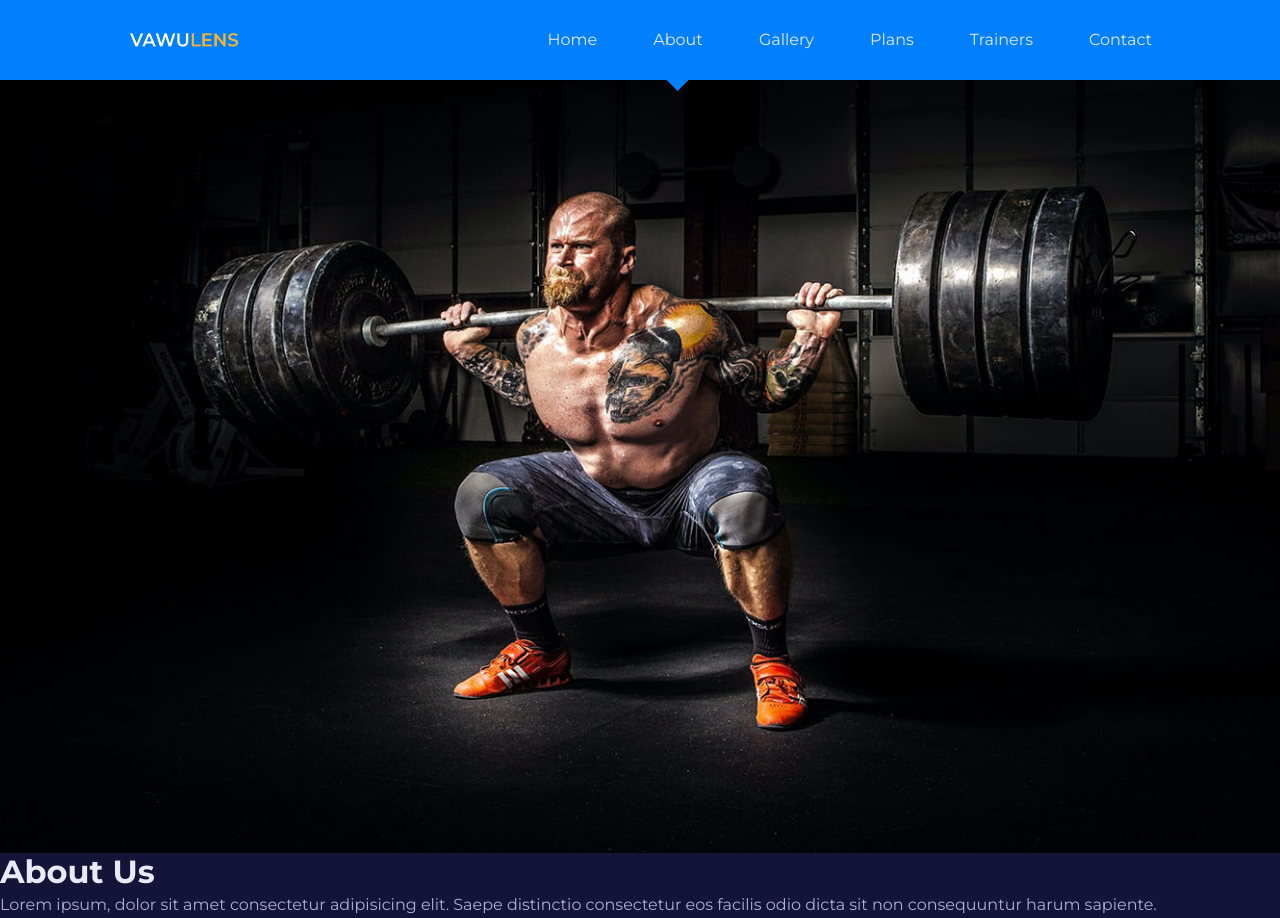
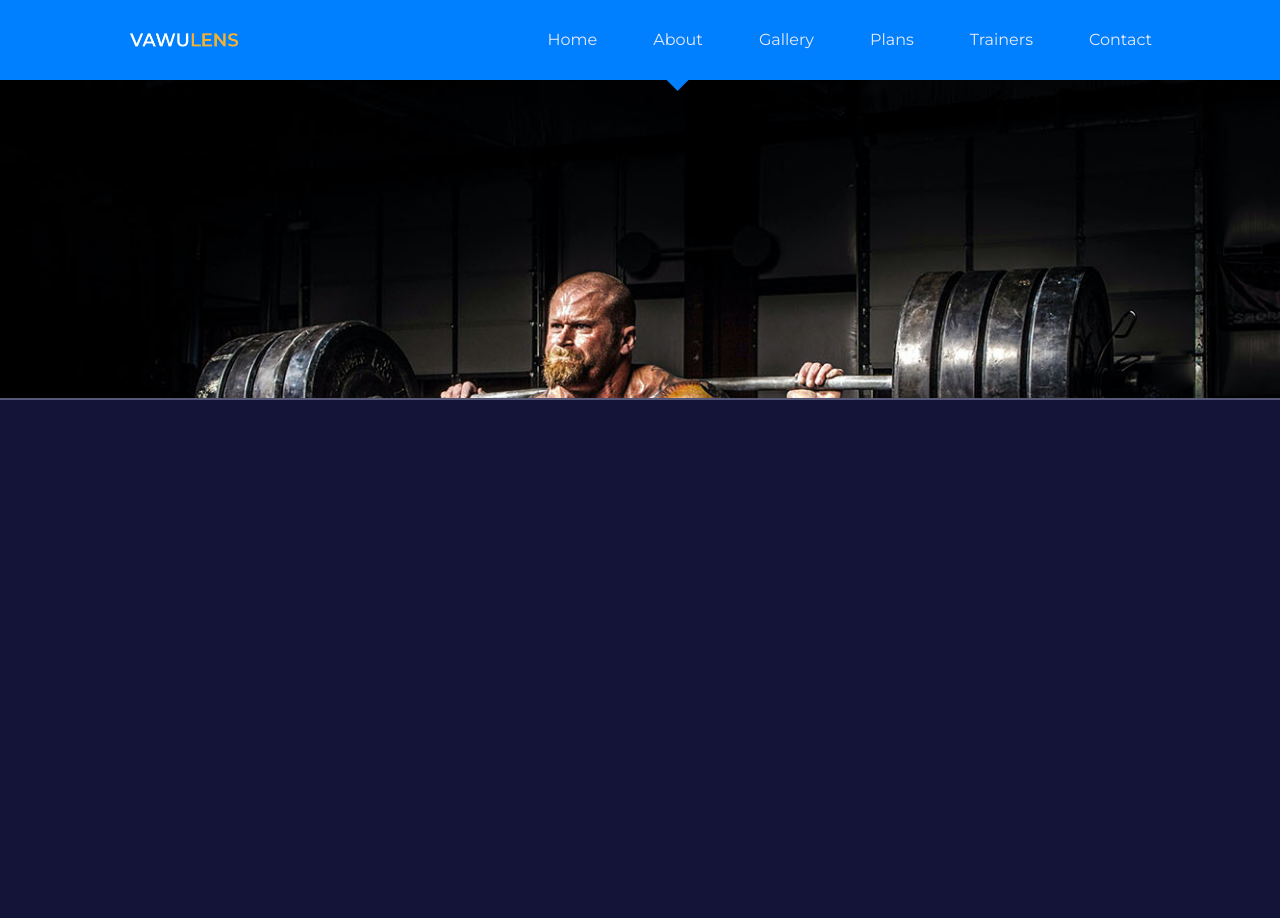
Before and after one commit to erickdc7/react-trainer-website, a React (Create React App) app: page /about in a window 1280 px wide. After the commit the page ends 800 px from the top, so only its background shows below. Built offline with nearby package versions, Linux system fonts and the light colour scheme; the HTML template or start-up script is replaced by a standard one.

Commit message:
header styles added to index.css

```diff
--- a/src/index.css
+++ b/src/index.css
@@ -161,6 +161,13 @@ section {
   font-weight: 300;
 }
 
+.header {
+  margin-top: 5rem;
+  height: 20rem;
+  overflow: hidden;
+  border-bottom: 2px solid var(--color-gray-400);
+}
+
 /* MEDIA QUERIES (medium screens) */
 @media screen and (max-width: 1024px) {
   .container {
```
